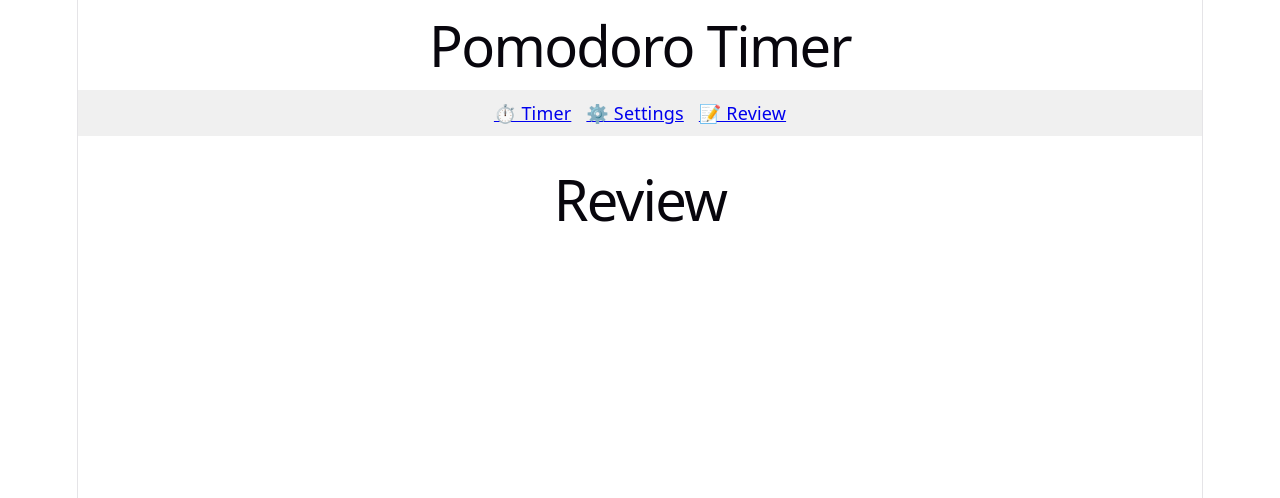
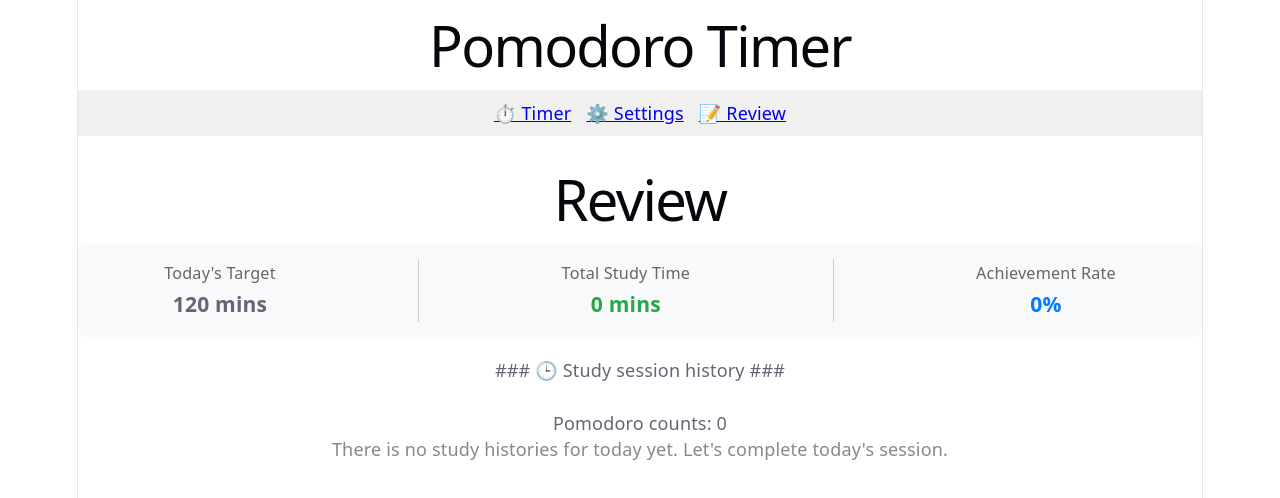
Before and after one commit to ShoheiK12/Pomodoro_Timer_App, a React (Vite) app in the folder pomodoro-timer-app/: page /review in a window 1280 px wide. Shown: the top 498 px of the page. Built offline with nearby package versions, Linux system fonts and the light colour scheme.

Commit message:
Add review function

```diff
--- a/pomodoro-timer-app/src/pages/Review.jsx
+++ b/pomodoro-timer-app/src/pages/Review.jsx
@@ -1,9 +1,82 @@
 import React from 'react';
+import { useState } from 'react';
 
 function Review() {
+  // Extract study histories from Local Storage and then convert them into array.
+  const [history, setHistory] = useState(() => {
+    const savedHistory = localStorage.getItem('pomodoro_history');
+    return savedHistory ? JSON.parse(savedHistory) : [];
+  });
+
+  // Extract today's study target and then convert it into number.
+  const [targetTime, setTargetTime] = useState(() => {
+    const savedTime = localStorage.getItem('pomodoro_target_time');
+    return savedTime ? Number(savedTime) : 120;
+  });
+
+  // Add up all of previous study histories to calculate total study time.
+  const totalStudiedMinutes = history.reduce((sum, current) => sum + current, 0);
+
+  // Calculate achievement rate
+  const achievementRate = Math.min(Math.round((totalStudiedMinutes / targetTime) * 100), 100);
+
+  // Reset histories
+  const handleClearHistory = () => {
+    // windows.confirm: Confirmation pop-up -> If clicking OK, return true, which means implementing if sentence. If clicking cancel, return false, which means not meeting condition.
+    if (window.confirm('Do you want to delete all study histories?')) {
+      localStorage.removeItem('pomodoro_history');
+      setHistory([]);
+    }
+  }
+
   return (
     <div style={{ textAlign: 'center', marginTop: '50px' }}>
       <h1>Review</h1>
+
+      {/* Summary */}
+      <div style={{ display: 'flex', justifyContent: 'space-around', margin: '20px 0', padding: '15px', backgroundColor: '#f8f9fa', borderRadius: '8px' }}>
+        <div>
+          <span style={{ fontSize: '0.9rem', color: '#666' }}>Today's Target</span>
+          <h3 style={{ margin: '5px 0' }}>{targetTime} mins</h3>
+        </div>
+        <div style={{ borderLeft: '1px solid #ccc' }}></div>
+        <div>
+          <span style={{ fontSize: '0.9rem', color: '#666' }}>Total Study Time</span>
+          <h3 style={{ margin: '5px 0', color: '#28a745' }}>{totalStudiedMinutes} mins</h3>
+        </div>
+        <div style={{ borderLeft: '1px solid #ccc' }}></div>
+        <div>
+          <span style={{ fontSize: '0.9rem', color: '#666' }}>Achievement Rate</span>
+          <h3 style={{ margin: '5px 0', color: '#007bff' }}>{achievementRate}%</h3>
+        </div>
+      </div>
+
+      {/* Display study histories */}
+      ### 🕒 Study session history ###
+      <br /><br />
+      Pomodoro counts: {history.length}
+      {history.length === 0 ? (
+        <p style={{ color: '#888' }}>There is no study histories for today yet. Let's complete today's session.</p>
+      ) : (
+        <ul style={{ listStyle: 'none', padding: 0, textAlign: 'left', maxWidth: '300px', margin: '0 auto' }}>
+          {history.map((minutes, index) => (
+            <li key={index} style={{ padding: '8px 0', borderBottom: '1px solid #eee', display: 'flex', justifyContent: 'space-between' }}>
+              <span>⏱️ {index + 1} times:</span>
+              <strong>{minutes} mins</strong>
+            </li>
+          ))}
+        </ul>
+      )}
+
+      {/* Reset button */}
+      {history.length > 0 && (
+        <button
+          onClick={handleClearHistory}
+          style={{ marginTop: '30px', padding: '8px 15px', backgroundColor: '#dc3545', color: 'white', border: 'none', borderRadius: '4px', cursor: 'pointer', fontSize: '0.9rem' }}
+        >
+          Reset study histories.
+        </button>
+      )}
     </div>
   );
 }
```
